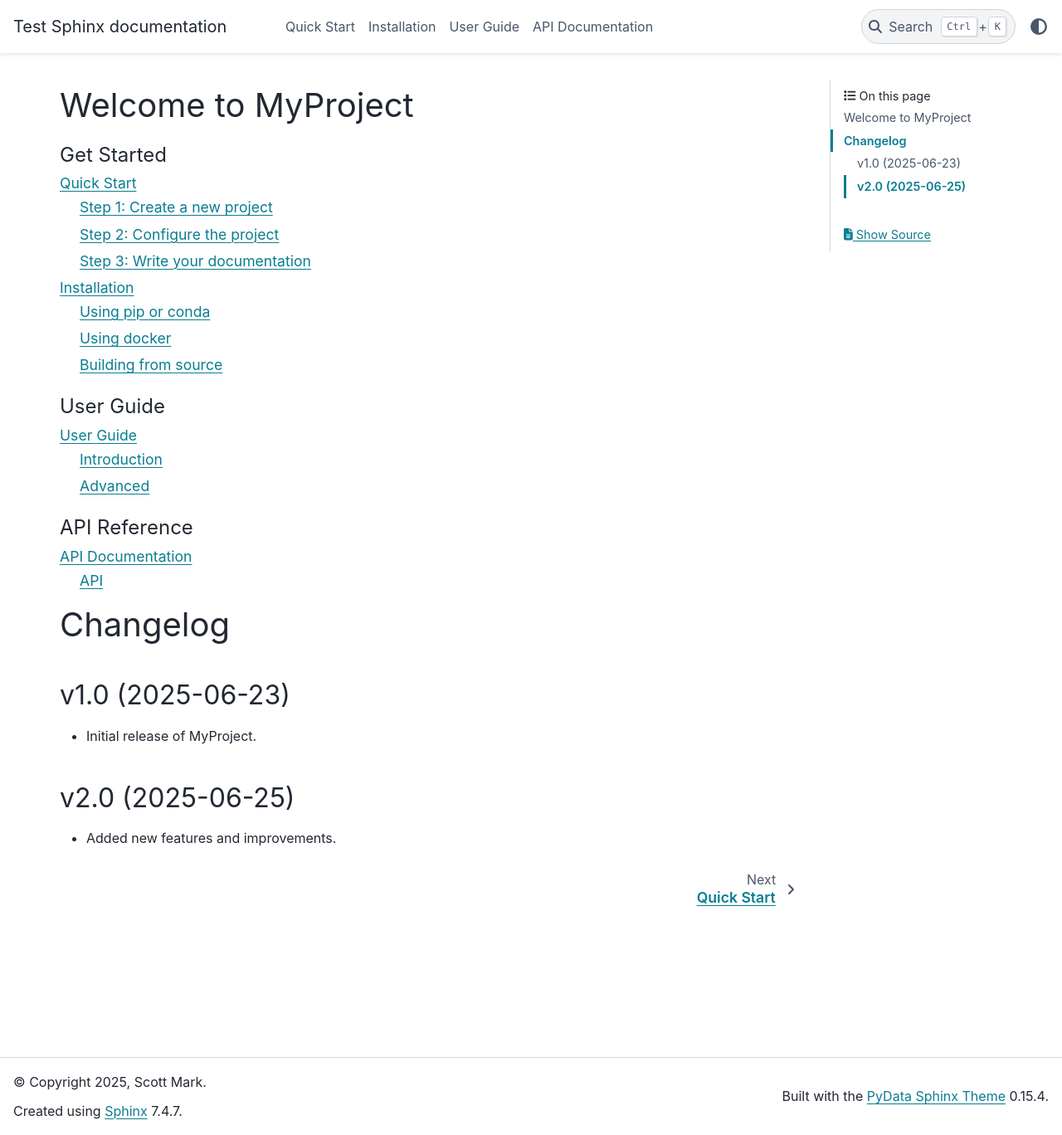
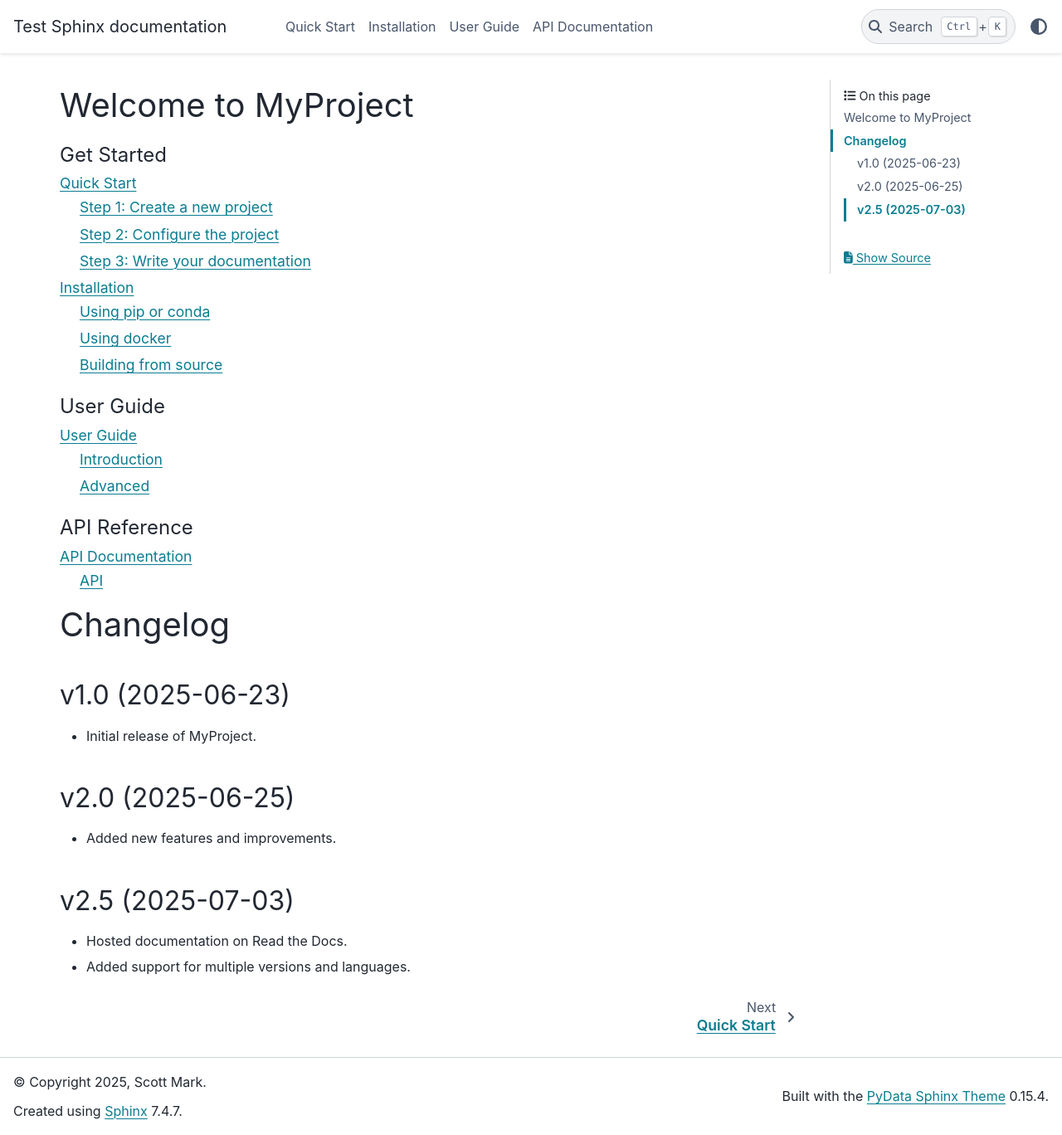
Before and after one commit to iScottMark/Learn_Sphinx, a Sphinx documentation site: the page built from docs/source/index.rst, in a window 1280 px wide and 1368 px high. Shown: the whole window at 83% size. Built offline with Sphinx 7.4.7 and the PyData theme 0.15.4, drawn with Linux system fonts in a browser that asks for light colours.

Commit message:
hosted online & added multiple-versions/languages

```diff
--- a/docs/source/conf.py
+++ b/docs/source/conf.py
@@ -27,6 +27,9 @@ extensions = ['sphinx.ext.autodoc',
 
 templates_path = ['_templates']
 exclude_patterns = []
+
+# multiple languages support
+language = 'en'
 locale_dirs = ['locale/']   # path is example but recommended.
 
 # -- Options for HTML output -------------------------------------------------
--- a/docs/source/index.rst
+++ b/docs/source/index.rst
@@ -30,3 +30,8 @@ v1.0 (2025-06-23)
 v2.0 (2025-06-25)
 --------------------
 - Added new features and improvements.
+
+v2.5 (2025-07-03)
+--------------------
+- Hosted documentation on Read the Docs.
+- Added support for multiple versions and languages.
```
Also changed, not shown: README.md (+3 -3 lines), 2 other files.
